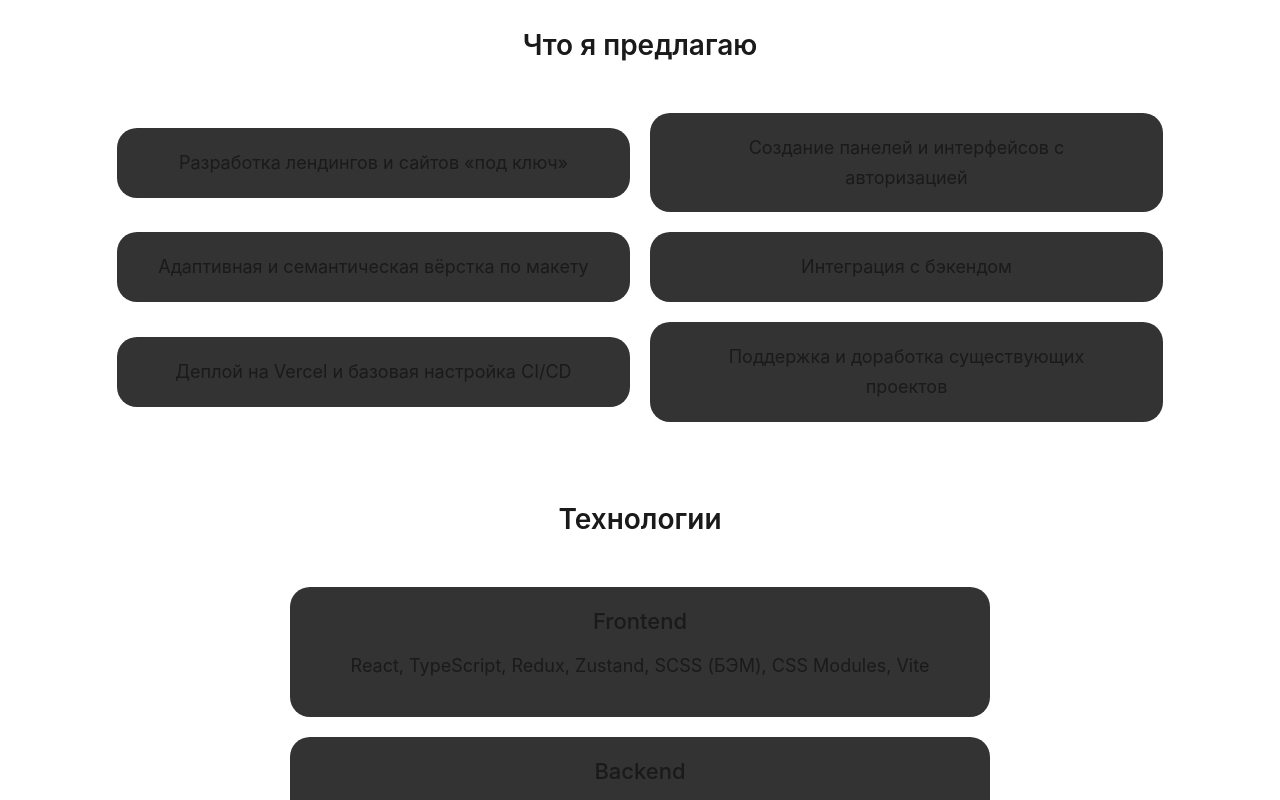
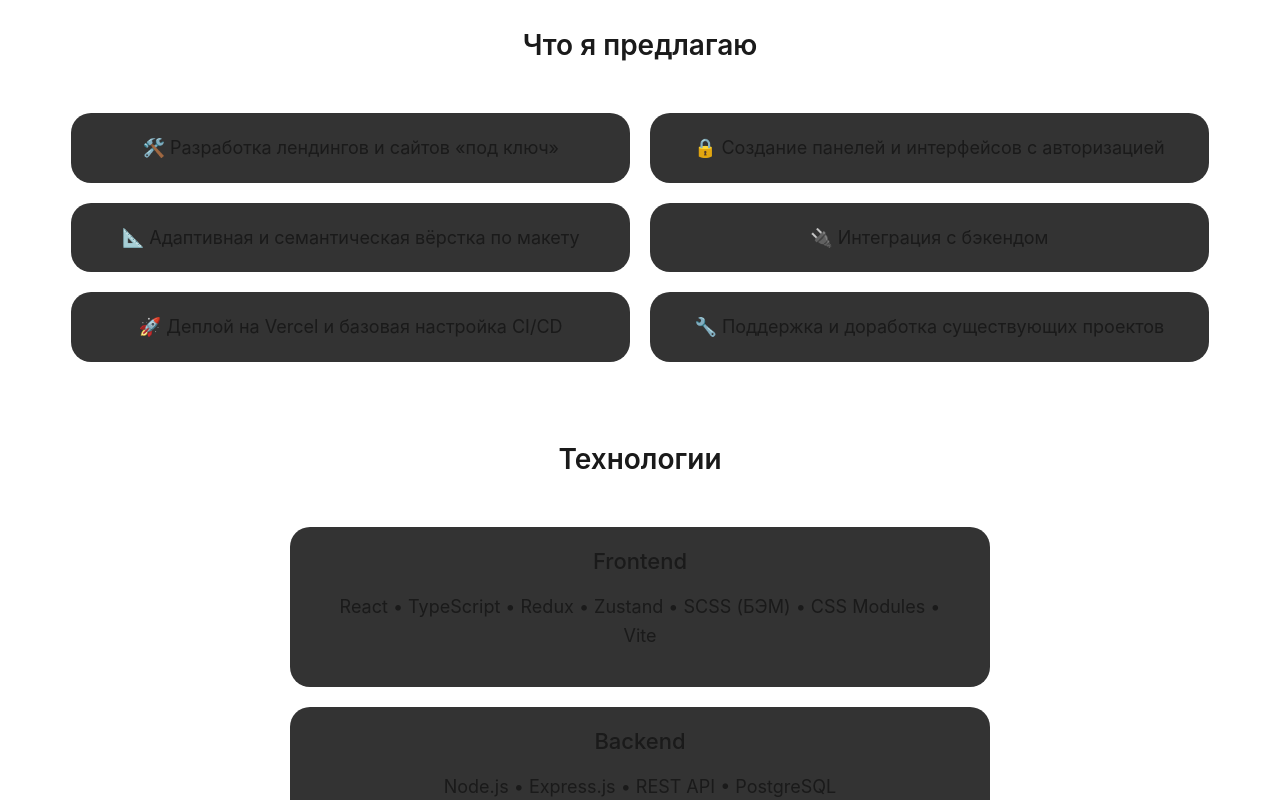
Before and after one commit to zaikinale/my-visit-card.io, a React (Vite) app: page / in a window 1280 px wide. Shown: the part 940-1740 px from the top of the page. Built offline with nearby package versions, Linux system fonts and the light colour scheme.

Commit message:
fix content

```diff
--- a/src/assets/styles/services.scss
+++ b/src/assets/styles/services.scss
@@ -3,5 +3,5 @@
 }
 
 .services__item {
-  width: 45%;
+  width: 49%;
 }
--- a/src/components/Contacts.jsx
+++ b/src/components/Contacts.jsx
@@ -14,8 +14,7 @@ export default function Contacts() {
                         <a href="mailto:zaikinaleks04@mail.ru" className="conctacts__link">Email ↗</a>
                         <a href="https://github.com/zaikinale" target="_blank" className="conctacts__link">GitHub ↗</a>
                     </div>
-                    <p className="contacts__note">Открыт к первым коммерческим заказам! Готов взять проект по лояльной цене
-                        в обмен на отзыв и кейс.</p>
+                    <p className="contacts__note">Готов взять первый коммерческий заказ по лояльной цене - в обмен на отзыв и кейс.</p>
                 </div>
                 <a className="contacts__link--qr" href="http://qrcoder.ru" target="_blank"><img className="contacts__qr"
                     src="http://qrcoder.ru/code/?http%3A%2F%2Ft.me%2FA7S_list&4&0"
--- a/src/components/Portfolio.jsx
+++ b/src/components/Portfolio.jsx
@@ -12,7 +12,7 @@ export default function Portfolio() {
                          alt="Интернет-магазин"/>
                     <div className="portfolio__info">
                         <h3>Интернет-магазин с бэкендом</h3>
-                        <p>Полноценный e-commerce сайт: каталог, карточки товара, отзывы, авторизация.<br/> Frontend - React + TypeScript, бэкенд - Node.js + PostgreSQL.</p>
+                        <p>Полноценный e-commerce сайт: каталог, карточки товара, отзывы, авторизация.<br/> Frontend - React + TypeScript, Backend - Node.js + PostgreSQL.</p>
                     </div>
                 </a>
 
@@ -21,7 +21,7 @@ export default function Portfolio() {
                          alt="Система лояльности"/>
                     <div className="portfolio__info">
                         <h3>Система лояльности для кофеен</h3>
-                        <p>Веб-интерфейс админки для Telegram-бота: управление клиентами, бонусами, уведомлениями.<br/>Реализовано с использованием React, SCSS (БЭМ), REST API.</p>
+                        <p>Веб-интерфейс админки для Telegram-бота: управление клиентами, острудниками, бонусами и уведомлениями.<br/>Реализовано с использованием Vue, SCSS (БЭМ), FastAPI, Python.</p>
                     </div>
                 </a>
 
--- a/src/components/Services.jsx
+++ b/src/components/Services.jsx
@@ -7,12 +7,12 @@ export default function Services() {
             <h2 className="services__title">Что я предлагаю</h2>
             <div className="container">
                 <ul className="services__list df fww g20 aic jcc">
-                    <li className="services__item block">Разработка лендингов и сайтов «под ключ»</li>
-                    <li className="services__item block">Создание панелей и интерфейсов с авторизацией</li>
-                    <li className="services__item block">Адаптивная и семантическая вёрстка по макету</li>
-                    <li className="services__item block">Интеграция с бэкендом</li>
-                    <li className="services__item block">Деплой на Vercel и базовая настройка CI/CD</li>
-                    <li className="services__item block">Поддержка и доработка существующих проектов</li>
+                    <li className="services__item block">🛠️ Разработка лендингов и сайтов «под ключ»</li>
+                    <li className="services__item block">🔒 Создание панелей и интерфейсов с авторизацией</li>
+                    <li className="services__item block">📐 Адаптивная и семантическая вёрстка по макету</li>
+                    <li className="services__item block">🔌 Интеграция с бэкендом</li>
+                    <li className="services__item block">🚀 Деплой на Vercel и базовая настройка CI/CD</li>
+                    <li className="services__item block">🔧 Поддержка и доработка существующих проектов</li>
                 </ul>
             </div>
         </section>
--- a/src/components/Technologies.jsx
+++ b/src/components/Technologies.jsx
@@ -8,15 +8,15 @@ export default function Technologies () {
             <div className="container df fdc aic jcc g20">
                 <div className="tech__group block">
                     <h3>Frontend</h3>
-                    <p>React, TypeScript, Redux, Zustand, SCSS (БЭМ), CSS Modules, Vite</p>
+                    <p>React • TypeScript • Redux • Zustand • SCSS (БЭМ) • CSS Modules • Vite</p>
                 </div>
                 <div className="tech__group block">
                     <h3>Backend</h3>
-                    <p>Node.js, Express.js, REST API, PostgreSQL</p>
+                    <p>Node.js • Express.js • REST API • PostgreSQL</p>
                 </div>
                 <div className="tech__group block">
                     <h3>Инструменты</h3>
-                    <p>Git, GitHub, Figma, Pixso, Adobe Photoshop, Adobe XD, Vercel</p>
+                    <p>Git • GitHub • Figma • Pixso • Adobe Photoshop • Adobe XD • Vercel</p>
                 </div>
             </div>
         </section>
```
